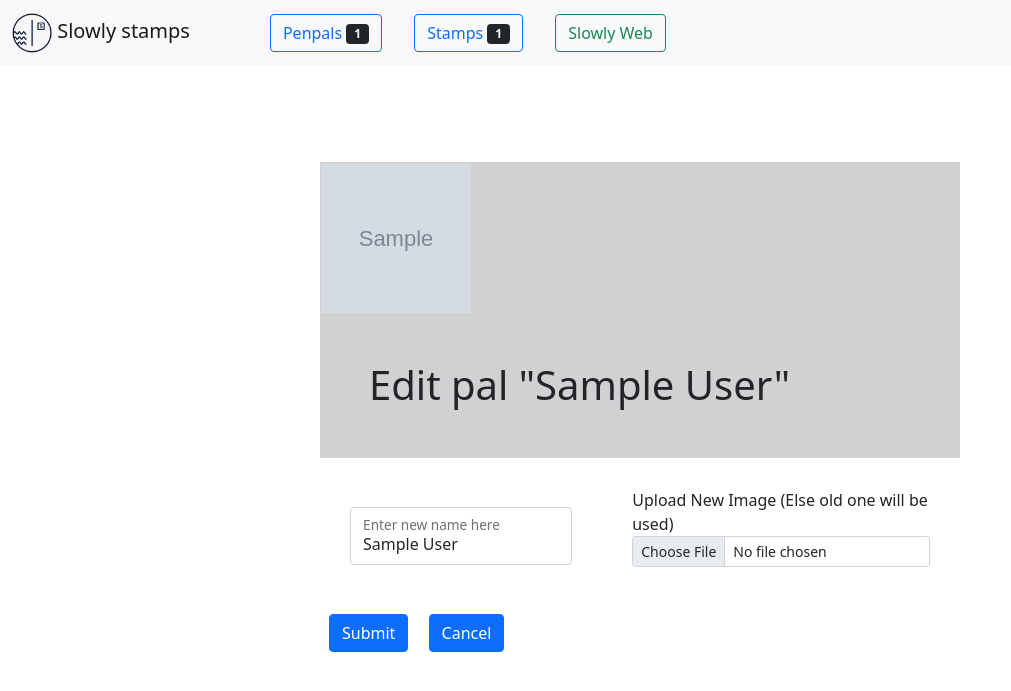
After one commit to dvaruas/slowly-stamps, a Flask app: page /edit/1 in a window 1280 px wide. The commit adds this page. Shown: the top 691 px of the page, without its empty margins (0-1011 px from the left). Run offline with Flask 2, Linux system fonts and the light colour scheme; tables that the repository leaves empty hold one stand-in row (values such as "Sample post"); grey boxes marked "Sample" are stand-in pictures; some libraries are stand-ins or nearby versions.

Commit message:
Capability to edit user info

```diff
--- a/app.py
+++ b/app.py
@@ -111,6 +111,8 @@ def add_new_user():
     conn = db.cursor()
     if request.method == 'POST':
         penPalName = request.form['penPalName'].strip()
+        penPalName = penPalName.replace("'", "''")
+
         penPalImage = request.files.get('penPalImage', None)
         new_file_name = None
         if penPalImage and penPalImage.filename != '':
@@ -119,11 +121,12 @@ def add_new_user():
                 if new_file_name not in os.listdir(USER_IMAGES_PATH):
                     break
             penPalImage.save(os.path.join(USER_IMAGES_PATH, new_file_name))
-        penPalName = penPalName.replace("'", "''")
+
         if new_file_name:
             conn.execute(f"insert into users (name, image_id) values ('{penPalName}', '{new_file_name}')")
         else:
             conn.execute(f"insert into users (name) values ('{penPalName}')")
+
         db.commit()
         conn.close()
         return redirect(url_for('list_users'))
@@ -134,6 +137,44 @@ def add_new_user():
         num_stamps = conn.fetchone()[0]
         conn.close()
         return render_template("add_user.html", num_users=num_users, num_stamps=num_stamps)
+
+@app.route('/edit/<userid>', methods=['GET', 'POST'])
+def edit_existing_user(userid):
+    db = sqlite3.connect(DB_PATH)
+    conn = db.cursor()
+    if request.method == 'POST':
+        conn.execute(f"select name, image_id from users where id is {userid}")
+        prev_name, prev_image_id = conn.fetchone()
+
+        penPalName = request.form['penPalName'].strip()
+        if penPalName != prev_name:
+            penPalName = penPalName.replace("'", "''")
+            conn.execute(f"update users set name = '{penPalName}' where id is {userid}")
+
+        penPalImage = request.files.get('penPalImage', None)
+        new_file_name = None
+        if penPalImage and penPalImage.filename != '':
+            while True:
+                new_file_name = ''.join((random.choice(string.ascii_letters + string.digits) for i in range(10)))
+                if new_file_name not in os.listdir(USER_IMAGES_PATH):
+                    break
+            penPalImage.save(os.path.join(USER_IMAGES_PATH, new_file_name))
+            os.remove(os.path.join(USER_IMAGES_PATH, prev_image_id))
+            conn.execute(f"update users set image_id = '{new_file_name}' where id is {userid}")
+
+        db.commit()
+        conn.close()
+        return redirect(url_for('list_users'))
+    else:
+        conn.execute("select count(*) from users")
+        num_users = conn.fetchone()[0]
+        conn.execute("select count(*) from stamps")
+        num_stamps = conn.fetchone()[0]
+        conn.execute(f"select name, image_id from users where id is {userid}")
+        user_name, user_image_id = conn.fetchone()
+        conn.close()
+        return render_template("edit_user.html", num_users=num_users, num_stamps=num_stamps,
+            user_id=userid, user_name=user_name, user_image_id=user_image_id)
 
 
 @app.route('/delete/<userid>')
--- /dev/null
+++ b/templates/edit_user.html
@@ -0,0 +1,50 @@
+{% extends "base.html" %}
+
+{% block content %}
+
+<center>
+<table class="my-5 w-50">
+  <tr>
+    <td style="background-color:#d1d1d1" colspan="2">
+      {% if user_image_id %}
+        <img src="{{ url_for('user_image', filename=user_image_id) }}" width="150" height="150">
+      {% else %}
+        <img src="{{ url_for('static', filename='user-placeholder.jpg') }}">
+      {% endif %}
+      <h1 class="mx-5 my-5">Edit pal "{{ user_name }}"</h1>
+    </td>
+  </tr>
+  <form action="{{ url_for('edit_existing_user', userid=user_id) }}" method="post" enctype="multipart/form-data">
+  <tr>
+    <div class="row g-2 my-5">
+      <td style="padding:30px">
+      <div class="col-md">
+        <div class="form-floating">
+          <input type="text" class="form-control" id="inputPalName" name="penPalName" value="{{ user_name }}" required>
+          <label for="inputPalName">Enter new name here</label>
+        </div>
+      </div>
+      </td>
+      <td style="padding:30px">
+      <div class="col-md">
+        <div class="mb-3">
+          <label for="userImage" class="form-label-sm">Upload New Image (Else old one will be used)</label>
+          <input class="form-control form-control-sm" id="userImage" type="file" name="penPalImage">
+        </div>
+      </div>
+      </td>
+    </div>
+  </tr>
+  <tr>
+    <td colspan="2">
+      <button type="submit" class="btn btn-primary mx-2">Submit</button>
+      <a href="/users">
+        <button type="button" class="btn btn-primary mx-2">Cancel</button>
+      </a>
+    </td>
+  </tr>
+  </form>
+</table>
+</center>
+
+{% endblock %}
```
Also changed, not shown: templates/user_detail.html (+6 -1 lines).
